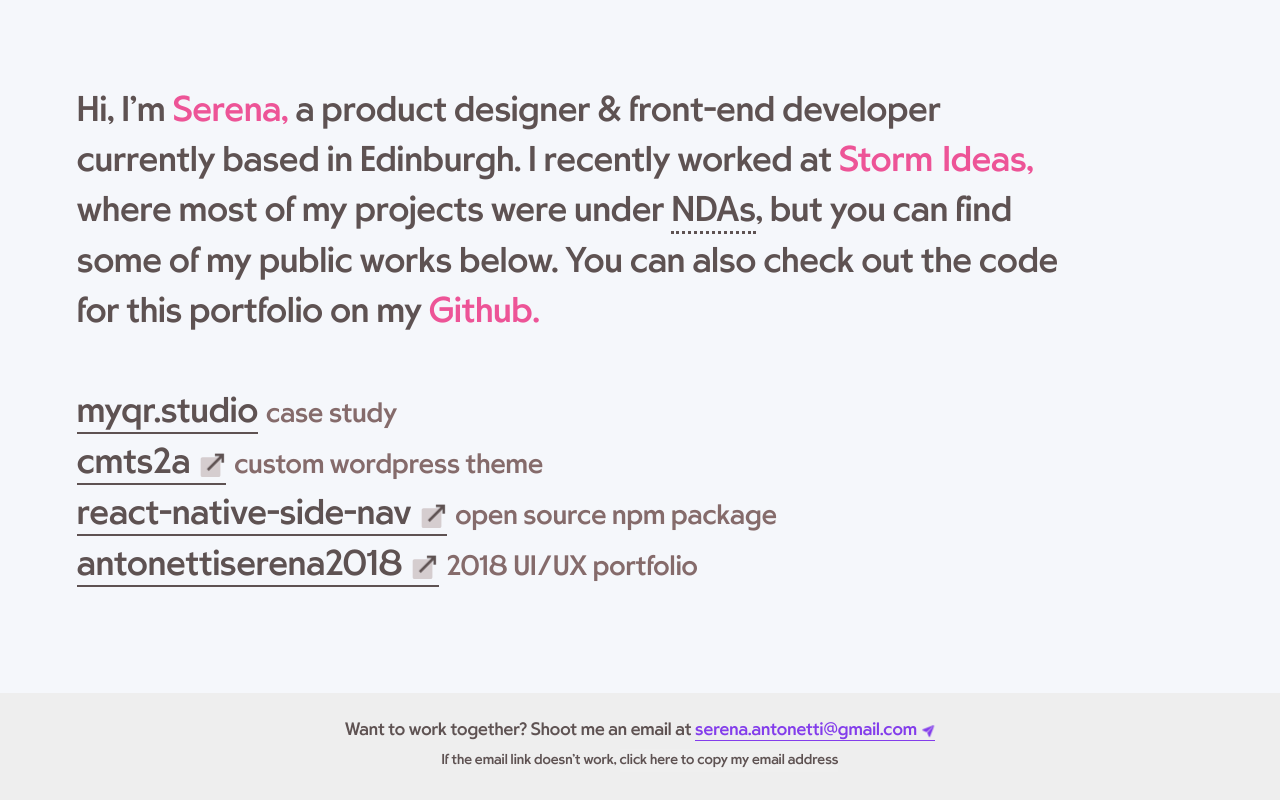
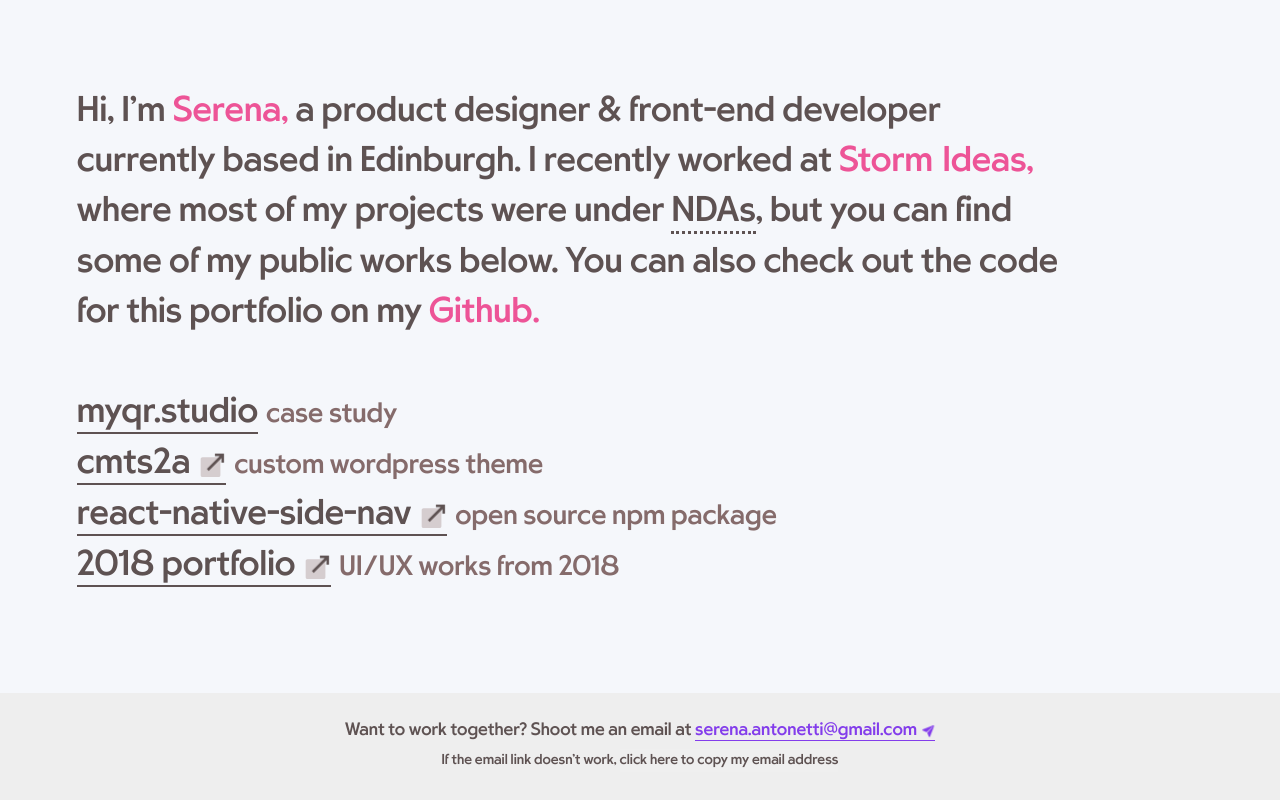
Before and after one commit to serenastorm/react-portfolio, a React (Create React App) app: page / in a window 1280 px wide. Built offline with nearby package versions, Linux system fonts and the light colour scheme; a web font is replaced by a local one.

Commit message:
[content] update 2018 portfolio link

```diff
--- a/src/Main/pages/LandingPage/constants.ts
+++ b/src/Main/pages/LandingPage/constants.ts
@@ -20,9 +20,9 @@
     isExternal: true,
   },
   {
-    label: "antonettiserena2018",
-    description: "2018 UI/UX portfolio",
-    url: "https://antonettis.github.io/portfolio",
+    label: "2018 portfolio",
+    description: "UI/UX works from 2018",
+    url: "https://silly-ramanujan-4dd4c1.netlify.app/",
     isExternal: true,
   },
 ];
```
